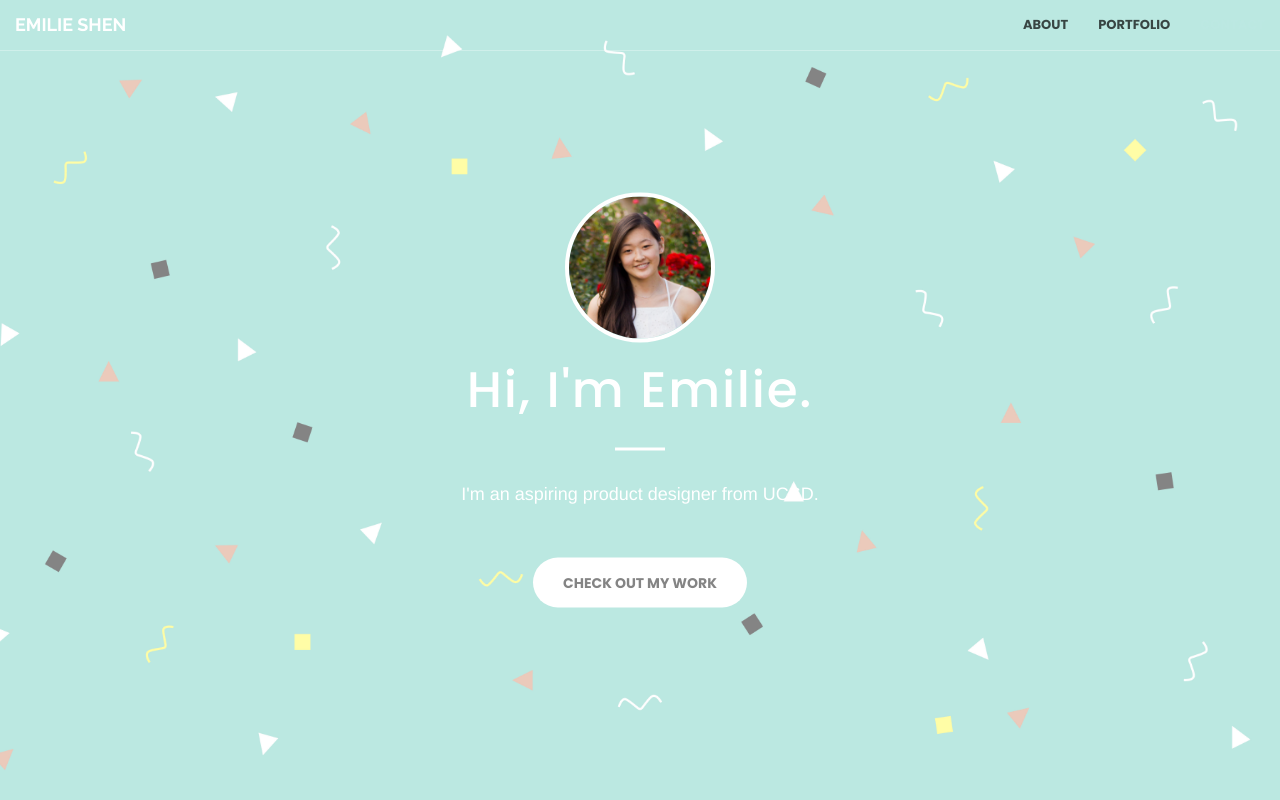
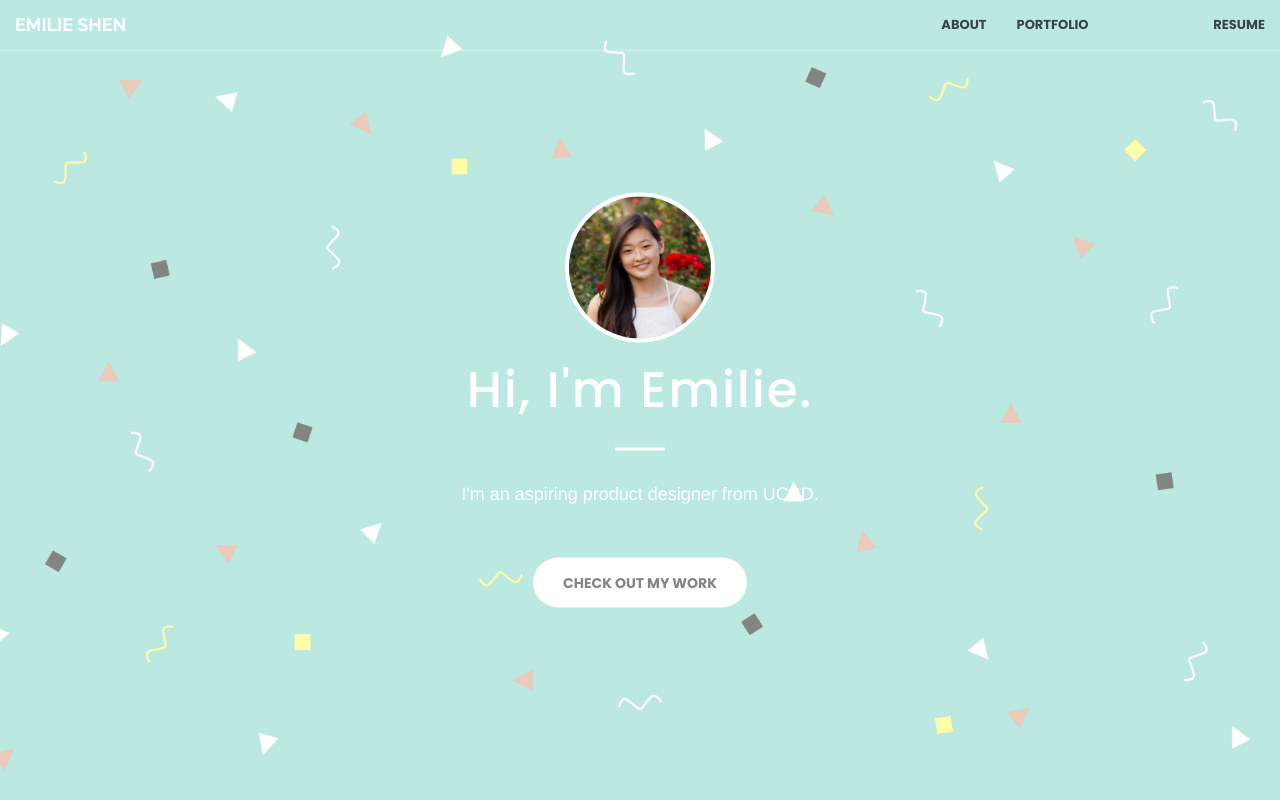
Before and after one commit to emilieshen/old-portfolio, a website: page index.html in a window 1280 px wide. Shown: the top 800 px of the page. Drawn offline with nearby package versions, Linux system fonts and the light colour scheme; a web font is replaced by a local one.

Commit message:
added resume to nav bar

```diff
--- a/index.html
+++ b/index.html
@@ -48,6 +48,9 @@
                     </li>
                     <li>
                         <a class="page-scroll" href="#contact">Contact</a>
+                    </li>
+                    <li>
+                        <a class="page-scroll" href="https://drive.google.com/file/d/0B2hkvypWcbwtV0h2S1VSX21ablE/view?usp=sharing">Resume</a>
                     </li>
                 </ul>
             </div>
```
Also changed, not shown: infographics.html (+3 -0 lines), lettering.html (+3 -0 lines), print.html (+3 -0 lines), soundify.html (+3 -0 lines), studyabroad.html (+3 -0 lines), travelplanning.html (+3 -0 lines), worldproject.html (+3 -0 lines).
